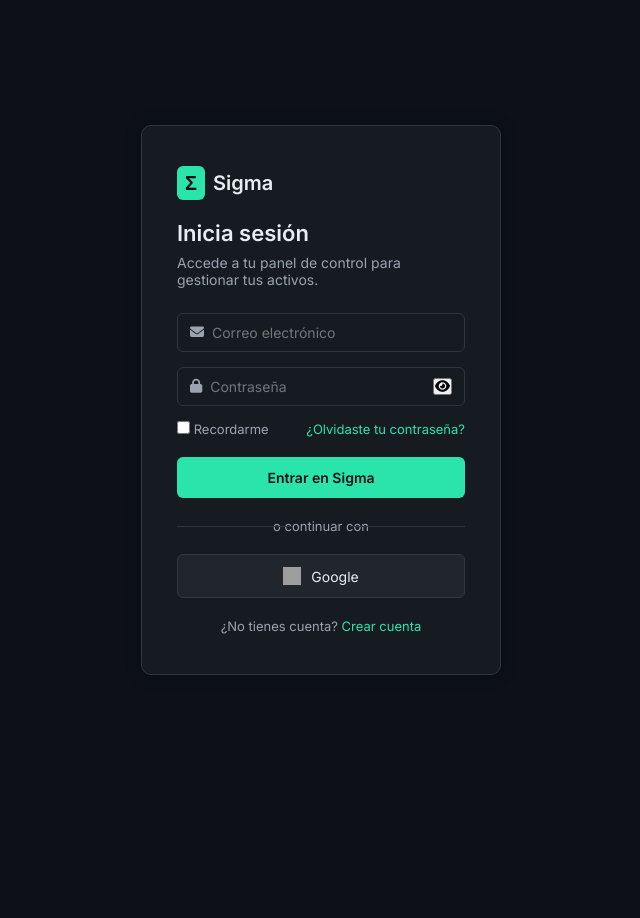
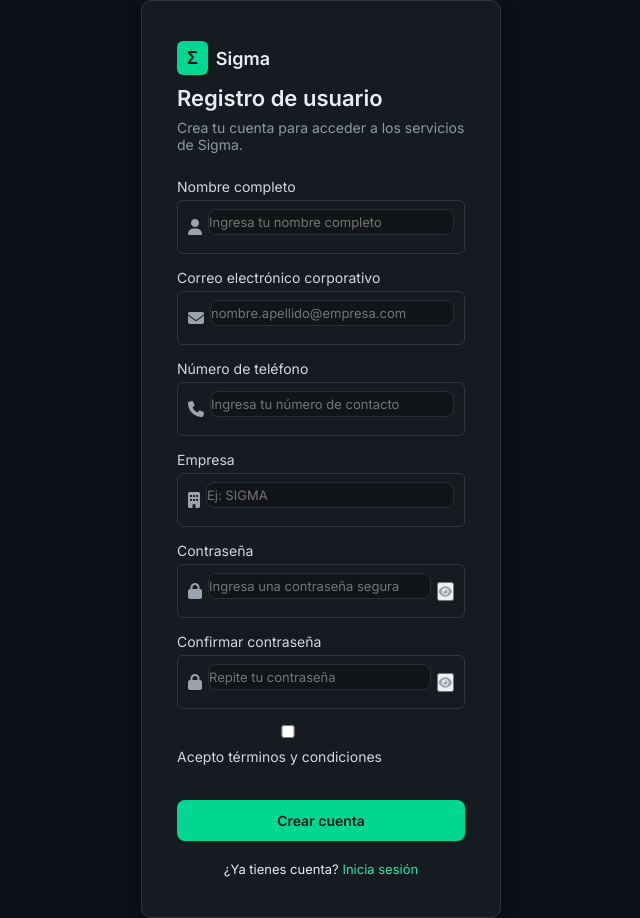
Before and after one commit to davidro28/SIGMA, a React (Vite) app: page /register in a window 1280 px wide. Shown: the whole page, without its empty margins (319-959 px from the left). Before the commit the page ends 800 px from the top, so only its background shows below. Built offline with nearby package versions, Linux system fonts and the light colour scheme; grey boxes are pictures that could not be loaded.

Commit message:
registro

```diff
--- a/index.html
+++ b/index.html
@@ -2,7 +2,7 @@
 <html lang="en">
   <head>
     <meta charset="UTF-8" />
-    <link rel="icon" type="image/svg+xml" href="/vite.svg" />
+    <link rel="icon" href="./src/Imagenes/logo.jpg" />
     <meta name="viewport" content="width=device-width, initial-scale=1.0" />
     <title>Login-SIGMA</title>
   </head>
--- a/package.json
+++ b/package.json
@@ -11,7 +11,8 @@
   },
   "dependencies": {
     "react": "^19.2.0",
-    "react-dom": "^19.2.0"
+    "react-dom": "^19.2.0",
+    "react-router-dom": "^7.9.6"
   },
   "devDependencies": {
     "@eslint/js": "^9.39.1",
--- a/src/App.jsx
+++ b/src/App.jsx
@@ -1,7 +1,15 @@
-import Login from "./login.jsx";
+import { Routes, Route } from "react-router-dom";
+import Login from "./Paginas/Login/login.jsx";
+import Register from "./Paginas/Registro/registro.jsx";
 
 function App() {
-  return <Login />;
+  return (
+    <Routes>
+      <Route path="/login" element={<Login />} />
+      <Route path="/register" element={<Register />} />
+      <Route path="*" element={<Login />} /> {/* fallback */}
+    </Routes>
+  );
 }
 
 export default App;
--- a/src/login.css
+++ b/src/Paginas/Login/login.css
@@ -1,26 +1,28 @@
+/* RESET */
 * {
   margin: 0;
   padding: 0;
   box-sizing: border-box;
-  font-family: 'Inter', sans-serif;
+  font-family: "Inter", sans-serif;
 }
 
+/* BODY */
 body {
   background-color: #0d1117;
   color: #e6edf3;
+}
+
+/* CONTENER GENERAL */
+.auth-container {
+  width: 100%;
+  min-height: 100vh;
   display: flex;
   justify-content: center;
   align-items: center;
-  height: 100vh;
 }
 
-.login-container {
-  width: 100%;
-  display: flex;
-  justify-content: center;
-}
-
-.login-box {
+/* CAJA */
+.auth-box {
   background-color: #161b22;
   border: 1px solid #30363d;
   border-radius: 10px;
@@ -29,6 +31,7 @@ body {
   box-shadow: 0 0 15px rgba(0, 0, 0, 0.3);
 }
 
+/* LOGO */
 .logo {
   display: flex;
   align-items: center;
@@ -48,9 +51,9 @@ body {
 .logo-text {
   font-size: 20px;
   font-weight: 600;
-  color: #e6edf3;
 }
 
+/* TITULOS */
 h2 {
   font-size: 22px;
   font-weight: 700;
@@ -63,46 +66,45 @@ h2 {
   margin-bottom: 25px;
 }
 
+/* INPUTS */
+label {
+  font-size: 13px;
+  color: #9ba3af;
+}
+
 .input-group {
-  background: transparent;
+  padding: 8px 10px;       /* menos altura */
+  gap: 6px;                /* menos separación entre ícono y texto */
+  border-radius: 6px;
   border: 1px solid #30363d;
-  border-radius: 6px;
   display: flex;
   align-items: center;
-  padding: 10px 12px;
-  margin-bottom: 15px;
-  gap: 8px;
-  transition: all 0.2s ease;
+  transition: border-color 0.2s ease;
 }
+
+.input-group input {
+  font-size: 13px;       /* ligeramente más pequeño */
+  padding: 4px 0;        /* menos altura */
+}
+
 
 .input-group i {
   color: #9ba3af;
-  font-size: 14px;
-}
-
-.input-group input {
-  background: transparent;
-  border: none;
-  outline: none;
-  color: #e6edf3;
-  width: 100%;
-  font-size: 14px;
 }
 
 .input-group:hover {
   border-color: #2be4ac;
 }
 
-#togglePassword {
-  cursor: pointer;
-  margin-left: auto;
-  transition: color 0.2s ease;
+.icon-btn {
+  font-size: 12px;       /* más pequeño, alineado con input */
 }
 
-#togglePassword:hover {
+.icon-btn:hover {
   color: #2be4ac;
 }
 
+/* OPCIONES */
 .options {
   display: flex;
   justify-content: space-between;
@@ -118,47 +120,30 @@ h2 {
   font-weight: 500;
 }
 
+/* BOTÓN PRINCIPAL */
 .btn-primary {
   background-color: #2be4ac;
   color: #0d1117;
-  font-weight: 600;
   border: none;
   border-radius: 6px;
   width: 100%;
   padding: 12px;
   cursor: pointer;
   font-size: 14px;
-  transition: all 0.2s ease;
+  font-weight: 600;
+  transition: background 0.2s ease;
 }
 
 .btn-primary:hover {
   background-color: #24c799;
 }
 
+/* DIVISOR */
 .divider {
   text-align: center;
   color: #9ba3af;
   font-size: 13px;
   margin: 20px 0;
-  position: relative;
-}
-
-.divider::before,
-.divider::after {
-  content: "";
-  position: absolute;
-  top: 50%;
-  width: 40%;
-  height: 1px;
-  background: #30363d;
-}
-
-.divider::before {
-  left: 0;
-}
-
-.divider::after {
-  right: 0;
 }
 
 .btn-google {
@@ -169,28 +154,25 @@ h2 {
   width: 100%;
   padding: 12px;
   cursor: pointer;
-  font-size: 14px;
   display: flex;
   align-items: center;
   justify-content: center;
   gap: 10px;
-  transition: all 0.2s ease;
 }
 
 .btn-google img {
   width: 18px;
-  height: 18px;
 }
 
 .btn-google:hover {
   background-color: #2b3138;
 }
 
+/* TEXTO FINAL */
 .register-text {
   text-align: center;
   margin-top: 20px;
   font-size: 13px;
-  color: #9ba3af;
 }
 
 .register-text a {
@@ -198,16 +180,3 @@ h2 {
   font-weight: 500;
   text-decoration: none;
 }
-.icon-btn {
-  background: none;
-  border: none;
-  padding: 0;
-  margin-left: auto;
-  color: #9ba3af;
-  cursor: pointer;
-  font-size: 14px;
-}
-
-.icon-btn:hover {
-  color: #2be4ac;
-}
--- a/src/login.jsx
+++ b/src/Paginas/Login/login.jsx
@@ -1,12 +1,13 @@
 import { useState } from "react";
+import { Link } from "react-router-dom";
 import "./login.css";
 
 export default function Login() {
   const [showPassword, setShowPassword] = useState(false);
 
   return (
-    <div className="login-container">
-      <div className="login-box">
+    <div className="auth-container">
+      <div className="auth-box">
 
         <div className="logo">
           <div className="logo-icon">Σ</div>
@@ -19,11 +20,14 @@ export default function Login() {
         </p>
 
         <form onSubmit={(e) => e.preventDefault()}>
+
+          {/* Email */}
           <div className="input-group">
             <i className="fa-solid fa-envelope"></i>
             <input type="email" placeholder="Correo electrónico" required />
           </div>
 
+          {/* Password */}
           <div className="input-group">
             <i className="fa-solid fa-lock"></i>
             <input
@@ -32,37 +36,32 @@ export default function Login() {
               required
             />
             <button
-              className={`fa-solid ${showPassword ? "fa-eye-slash" : "fa-eye"}`}
-              id="togglePassword"
+              type="button"
+              className="icon-btn"
               onClick={() => setShowPassword(!showPassword)}
             >
-                </button>
+              <i className={`fa-solid ${showPassword ? "fa-eye-slash" : "fa-eye"}`}></i>
+            </button>
           </div>
 
           <div className="options">
             <label><input type="checkbox" /> Recordarme</label>
-            <a href="/forgot-password">¿Olvidaste tu contraseña?</a>
+            <a href="./recuperar_contraseña.jsx">¿Olvidaste tu contraseña?</a>
           </div>
 
-          <button className="btn-primary" type="submit">
-            Entrar en Sigma
-          </button>
+          <button className="btn-primary">Entrar en Sigma</button>
 
-          <div className="divider">
-            <span>o continuar con</span>
-          </div>
+          <div className="divider">o continuar con</div>
 
           <button type="button" className="btn-google">
-            <img
-              src="https://www.gstatic.com/firebasejs/ui/2.0.0/images/auth/google.svg"
-              alt="Google Logo"
-              />
+            <img src="https://www.gstatic.com/firebasejs/ui/2.0.0/images/auth/google.svg" />
             Google
           </button>
 
           <p className="register-text">
-            ¿No tienes cuenta? <a href="/register">Crear cuenta</a>
+            ¿No tienes cuenta? <Link to="/register">Crear cuenta</Link>
           </p>
+
         </form>
       </div>
     </div>
--- /dev/null
+++ b/src/Paginas/Registro/registro.css
@@ -0,0 +1,144 @@
+/* Fondo general */
+.register-container {
+  height: 100vh;
+  display: flex;
+  justify-content: center;
+  align-items: center;
+  background: #101418; /* mismo fondo oscuro */
+  padding: 20px;
+}
+
+/* Caja principal */
+.register-box {
+  width: 400px;
+  background: #1a1f24; /* mismo gris del login */
+  padding: 40px;
+  border-radius: 14px;
+  box-shadow: 0px 0px 25px rgba(0, 255, 180, 0.05);
+  color: #fff;
+}
+
+/* Logo */
+.logo {
+  display: flex;
+  align-items: center;
+  gap: 8px;
+  margin-bottom: 10px;
+}
+
+.logo-icon {
+  background: #00d892;
+  color: #0f151a;
+  padding: 6px 10px;
+  border-radius: 6px;
+  font-weight: 700;
+  font-size: 18px;
+}
+
+.logo-text {
+  font-size: 18px;
+  font-weight: 600;
+}
+
+/* Títulos */
+h2 {
+  margin-top: 5px;
+  font-size: 22px;
+}
+
+.subtitle {
+  color: #8b9aa5;
+  margin-bottom: 25px;
+}
+
+/* Inputs */
+label {
+  margin-top: 15px;
+  margin-bottom: 5px;
+  display: block;
+  font-size: 14px;
+  color: #d0d8df;
+}
+
+input {
+  width: 100%;
+  padding: 12px;
+  background: #111518;
+  border: 1px solid #2a2f35;
+  border-radius: 8px;
+  color: #fff;
+  margin-bottom: 10px;
+  outline: none;
+}
+
+input:focus {
+  border-color: #00d892;
+}
+
+/* Password con icono */
+.input-password {
+  position: relative;
+}
+
+.input-password input {
+  padding-right: 40px;
+}
+
+.input-password button {
+  position: absolute;
+  right: 12px;
+  top: 50%;
+  transform: translateY(-50%);
+  background: none;
+  border: none;
+  color: #8ea1ac;
+  cursor: pointer;
+  font-size: 16px;
+}
+
+.input-password button:hover {
+  color: #00d892;
+}
+
+/* Términos */
+.terms {
+  display: flex;
+  align-items: center;
+  gap: 8px;
+  font-size: 14px;
+  margin: 12px 0 20px;
+}
+
+.terms a {
+  color: #00d892;
+}
+
+/* Botón principal */
+.btn-primary {
+  width: 100%;
+  padding: 12px;
+  background: #00d892;
+  color: #0d1317;
+  font-weight: 600;
+  border: none;
+  border-radius: 8px;
+  cursor: pointer;
+  margin-top: 10px;
+  transition: 0.2s;
+}
+
+.btn-primary:hover {
+  background: #00c483;
+}
+
+/* Enlace de iniciar sesión */
+.login-text {
+  margin-top: 20px;
+  text-align: center;
+  color: #8a9aa4;
+}
+
+.login-text a {
+  color: #00d892;
+  font-weight: 500;
+}
--- /dev/null
+++ b/src/Paginas/Registro/registro.jsx
@@ -0,0 +1,97 @@
+import { useState } from "react";
+import { Link } from "react-router-dom";
+import "./registro.css";
+
+export default function Register() {
+  const [showPassword, setShowPassword] = useState(false);
+  const [showPassword2, setShowPassword2] = useState(false);
+
+  return (
+    <div className="auth-container">
+      <div className="auth-box">
+
+        <div className="logo">
+          <div className="logo-icon">Σ</div>
+          <span className="logo-text">Sigma</span>
+        </div>
+
+        <h2>Registro de usuario</h2>
+        <p className="subtitle">
+          Crea tu cuenta para acceder a los servicios de Sigma.
+        </p>
+
+        <form onSubmit={(e) => e.preventDefault()}>
+
+          <label>Nombre completo</label>
+          <div className="input-group">
+            <i className="fa-solid fa-user"></i>
+            <input type="text" placeholder="Ingresa tu nombre completo" required />
+          </div>
+
+          <label>Correo electrónico corporativo</label>
+          <div className="input-group">
+            <i className="fa-solid fa-envelope"></i>
+            <input type="email" placeholder="nombre.apellido@empresa.com" required />
+          </div>
+
+          <label>Número de teléfono</label>
+          <div className="input-group">
+            <i className="fa-solid fa-phone"></i>
+            <input type="tel" placeholder="Ingresa tu número de contacto" required />
+          </div>
+
+          <label>Empresa</label>
+          <div className="input-group">
+            <i className="fa-solid fa-building"></i>
+            <input type="text" placeholder="Ej: SIGMA" required />
+          </div>
+
+          <label>Contraseña</label>
+          <div className="input-group">
+            <i className="fa-solid fa-lock"></i>
+            <input
+              type={showPassword ? "text" : "password"}
+              placeholder="Ingresa una contraseña segura"
+              required
+            />
+            <button
+              type="button"
+              className="icon-btn"
+              onClick={() => setShowPassword(!showPassword)}
+            >
+              <i className={`fa-solid ${showPassword ? "fa-eye-slash" : "fa-eye"}`}></i>
+            </button>
+          </div>
+
+          <label>Confirmar contraseña</label>
+          <div className="input-group">
+            <i className="fa-solid fa-lock"></i>
+            <input
+              type={showPassword2 ? "text" : "password"}
+              placeholder="Repite tu contraseña"
+              required
+            />
+            <button
+              type="button"
+              className="icon-btn"
+              onClick={() => setShowPassword2(!showPassword2)}
+            >
+              <i className={`fa-solid ${showPassword2 ? "fa-eye-slash" : "fa-eye"}`}></i>
+            </button>
+          </div>
+
+          <div className="options">
+            <label><input type="checkbox" /> Acepto términos y condiciones</label>
+          </div>
+
+          <button className="btn-primary">Crear cuenta</button>
+
+          <p className="register-text">
+            ¿Ya tienes cuenta? <Link to="/login">Inicia sesión</Link>
+          </p>
+
+        </form>
+      </div>
+    </div>
+  );
+}
--- a/src/main.jsx
+++ b/src/main.jsx
@@ -1,11 +1,12 @@
-import { StrictMode } from 'react'
-import { createRoot } from 'react-dom/client'
-import './login.jsx'
-import './login.css'
-import App from './App.jsx'
+import React from "react";
+import ReactDOM from "react-dom/client";
+import App from "./App.jsx";
+import { BrowserRouter } from "react-router-dom";
 
-createRoot(document.getElementById('root')).render(
-  <StrictMode>
-    <App />
-  </StrictMode>,
-)
+ReactDOM.createRoot(document.getElementById("root")).render(
+  <React.StrictMode>
+    <BrowserRouter>
+      <App />
+    </BrowserRouter>
+  </React.StrictMode>
+);
```
Also changed, not shown: src/Imagenes/logo.jpg (added), 1 other file (tests, documents, lock files or other folders).
